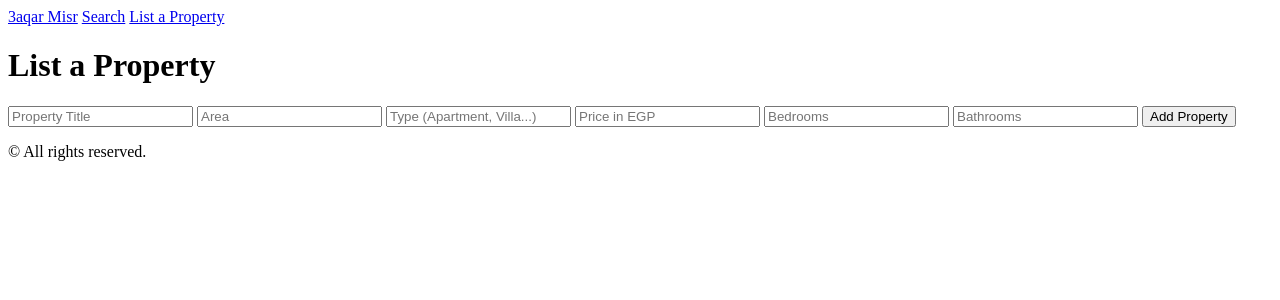
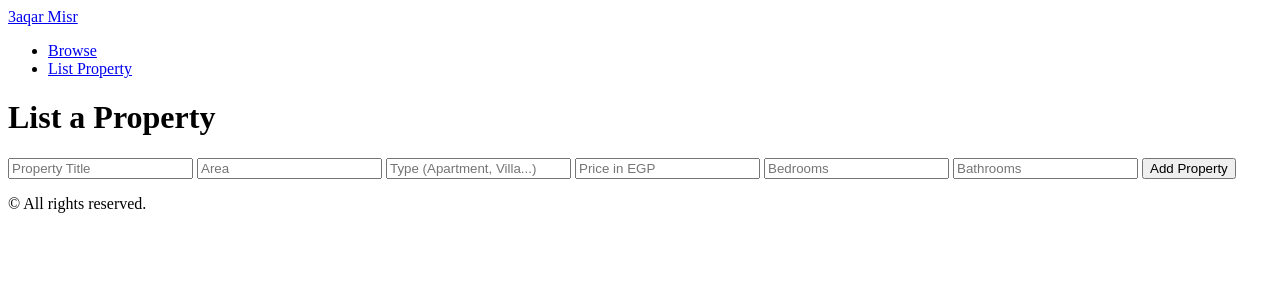
Before and after one commit to alzahraamohy/3aqar-Misr, a Flask app: page /add-property in a window 1280 px wide. Shown: the top 300 px of the page. Run offline with Flask 3, Linux system fonts and the light colour scheme.

Commit message:
added navbar details

```diff
--- a/templates/base.html
+++ b/templates/base.html
@@ -11,10 +11,14 @@
 </head>
 <body>
 
-    <nav>
-        <a href="/">3aqar Misr</a>
-        <a href="/search">Search</a>
-        <a href="/add-property">List a Property</a>
+    <nav class="navbar">
+        <div class="navbar_container">
+            <a href="/" class="navbar_logo">3aqar Misr</a>
+            <ul class="navbar_links">
+                <li><a href="/search">Browse</a></li>
+                <li><a href="/add-property" class="navbar__cta">List Property</a></li>
+            </ul>
+        </div>
     </nav>
 
     <main>
```
